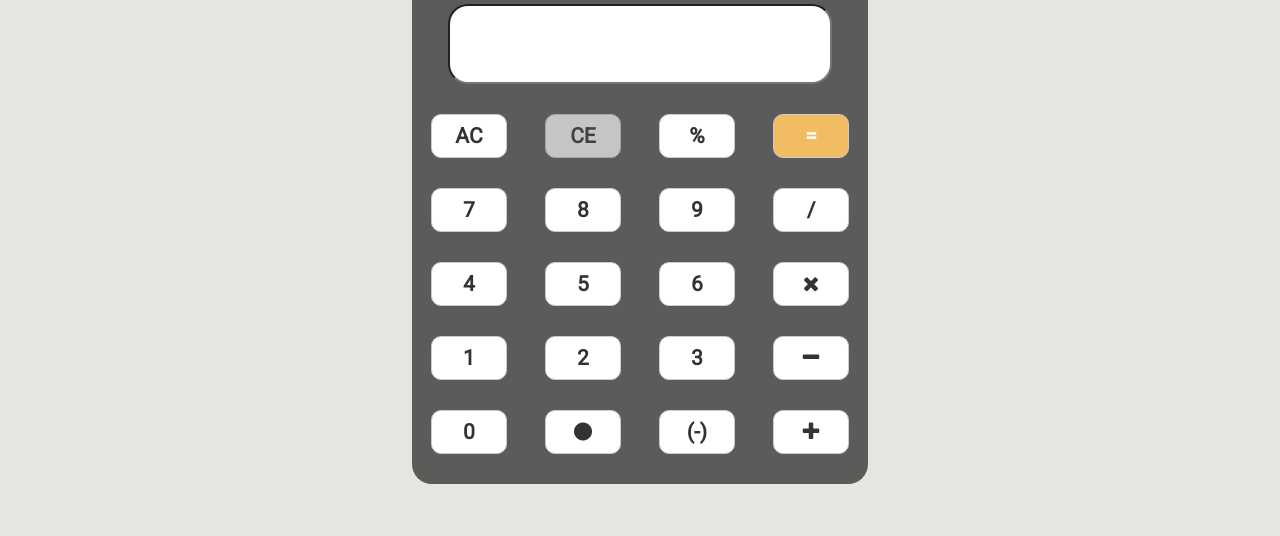
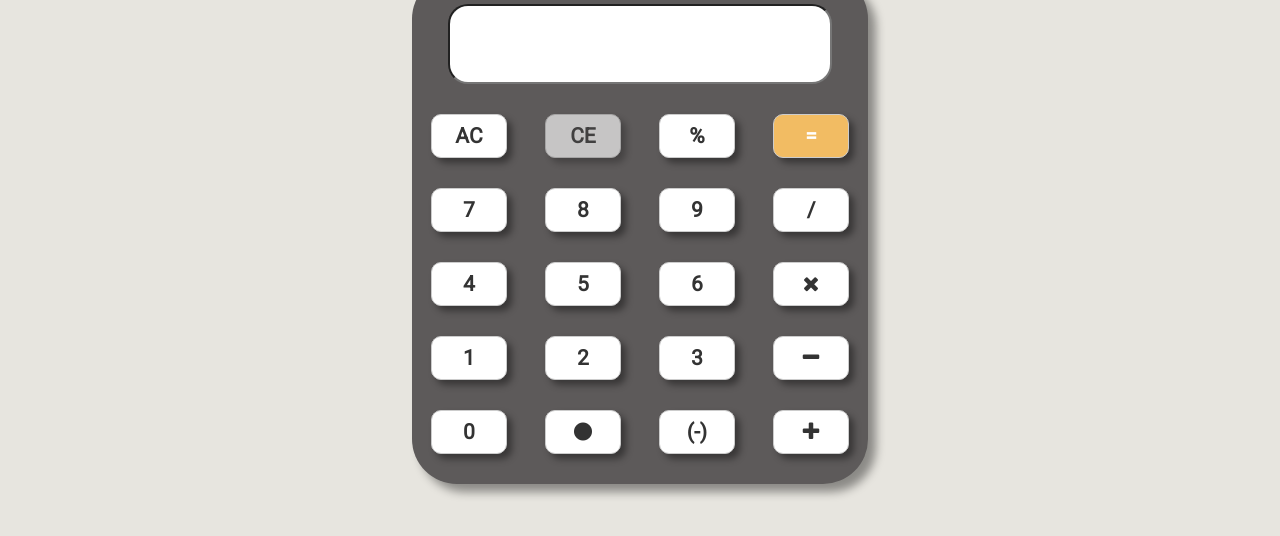
Before and after one commit to leofofeo/calculator, a plain HTML site: page index.html in a window 1280 px wide. Shown: the part 278-814 px from the top of the page. Drawn offline with nearby package versions, Linux system fonts and the light colour scheme.

Commit message:
styling changes

```diff
--- a/css/styles.css
+++ b/css/styles.css
@@ -24,10 +24,14 @@ body {
 
 .calculator-container {
 	background: #5D5A5A;
-	border-radius:20px;
+	border-radius:45px;
 	width:40%!important;
 	margin-bottom:100px!important;
+	-moz-box-shadow: 8px 8px 10px rgb(0, 0, 0, .4);
+	-webkit-box-shadow: 8px 8px 10px rgba(0, 0, 0, .4) !important;
+	box-shadow: 8px 8px 10px rgb(0, 0, 0, .4);
 }
+
 
 .container .nomargin {
 	margin:0;
@@ -49,6 +53,9 @@ button.value-input-btn {
 	font-size:1.5em!important;
 	font-family:'Roboto', sans-sarif!important;
 	border-radius:10px;
+	-moz-box-shadow: 5px 5px 5px rgb(0, 0, 0, .4);
+	-webkit-box-shadow: 5px 5px 7px rgba(0, 0, 0, .4) !important;
+	box-shadow: 5px 5px 7px rgb(0, 0, 0, .4);
 }
 
 .padding {
```
